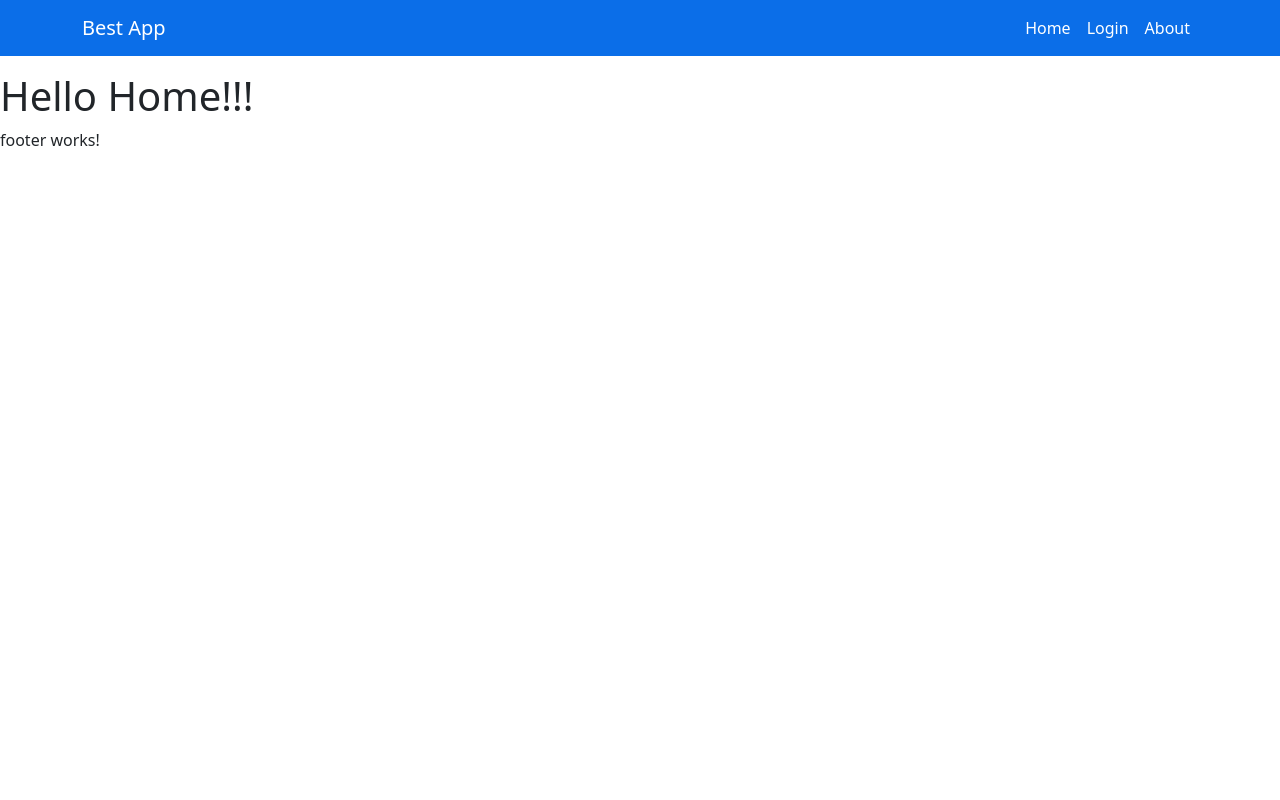
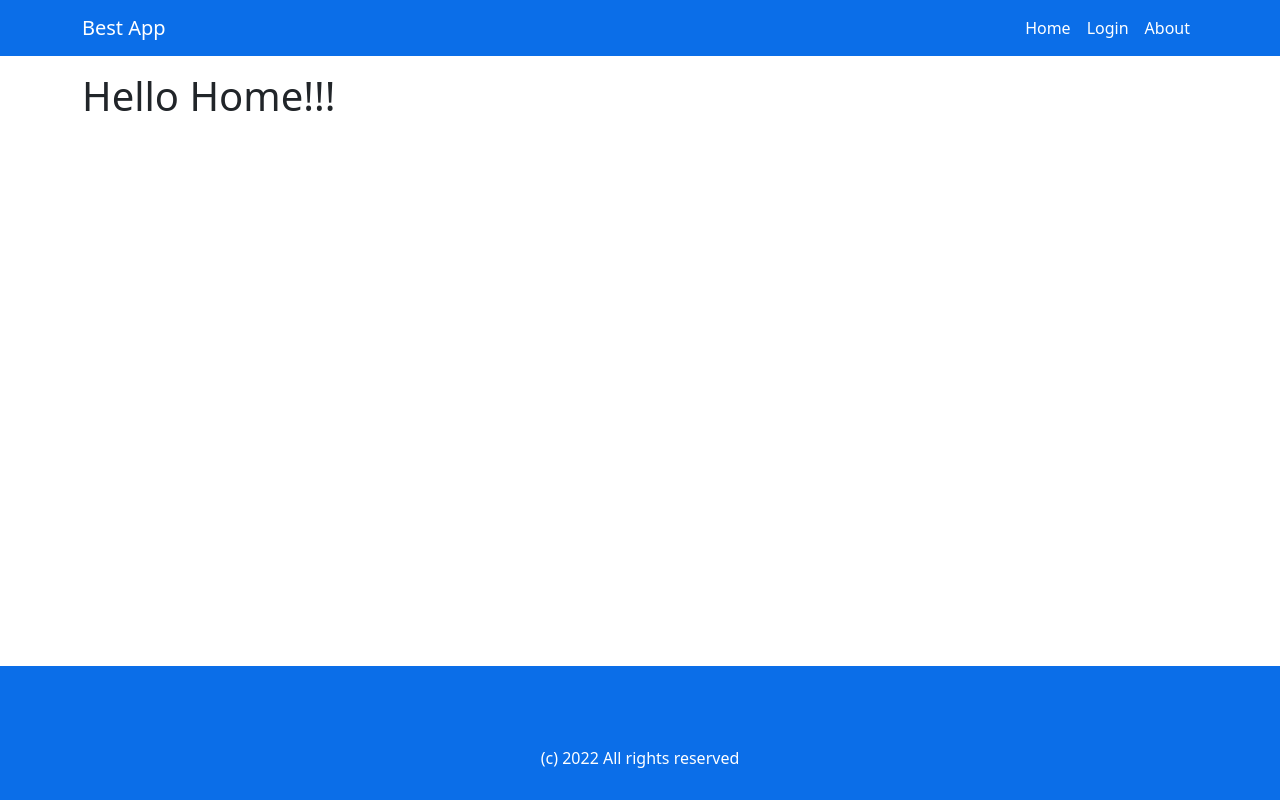
Before and after one commit to kon9397/Angular-Application, an Angular app: page / in a window 1280 px wide. Built offline with nearby package versions, Linux system fonts and the light colour scheme.

Commit message:
create footer

```diff
--- a/src/app/home/home.component.html
+++ b/src/app/home/home.component.html
@@ -1 +1,3 @@
-<h1>Hello Home!!!</h1>
+<div class="container">
+    <h1>Hello Home!!!</h1>
+</div>
--- a/src/app/layout/footer/footer.component.html
+++ b/src/app/layout/footer/footer.component.html
@@ -1 +1,5 @@
-<p>footer works!</p>
+<footer>
+    <div class="container">
+        <p>(c) {{ currentYear }} All rights reserved</p>
+    </div>
+</footer>
--- a/src/app/layout/footer/footer.component.scss
+++ b/src/app/layout/footer/footer.component.scss
@@ -0,0 +1,17 @@
+@import 'variables.scss';
+
+footer {
+    background-color: $primaryColor;
+    position: absolute;
+    bottom: 0;
+    left: 0;
+    right: 0;
+
+    p {
+        padding-top: 80px;
+        padding-bottom: 30px;
+        color: $whiteColor;
+        text-align: center;
+        margin-bottom: 0;
+    }
+}
--- a/src/app/layout/footer/footer.component.ts
+++ b/src/app/layout/footer/footer.component.ts
@@ -6,10 +6,11 @@ import { Component, OnInit } from '@angular/core';
   styleUrls: ['./footer.component.scss']
 })
 export class FooterComponent implements OnInit {
+    currentYear: number = new Date().getFullYear()
 
-  constructor() { }
+    constructor() { }
 
-  ngOnInit(): void {
-  }
+    ngOnInit(): void {
+    }
 
 }
```
